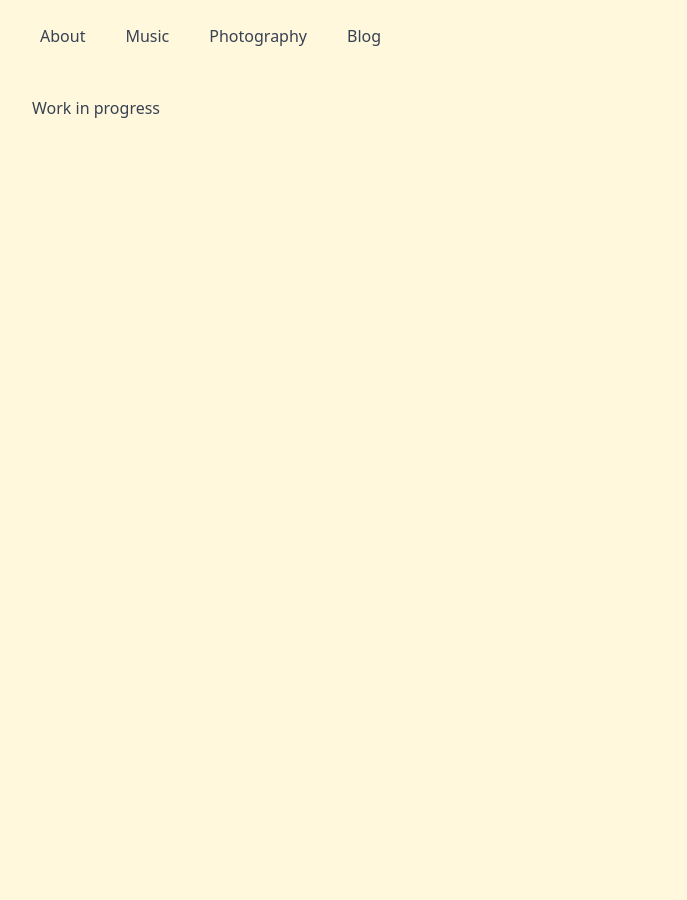
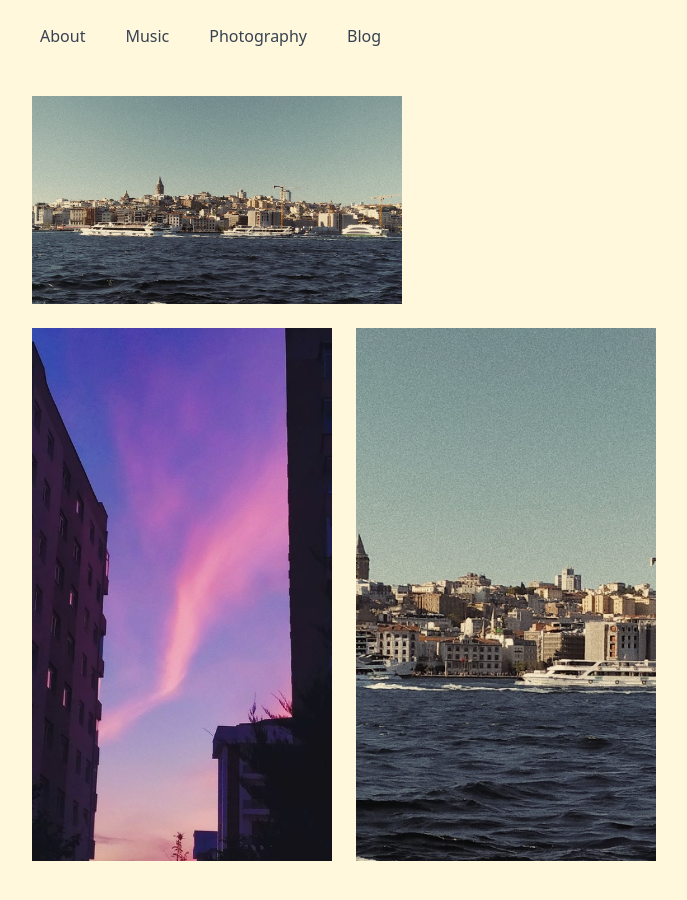
Before and after one commit to egecam/next-blog, a Next.js app: page /photography in a window 1280 px wide. Shown: the top 900 px of the page, without its empty margins (296-983 px from the left). Before the commit the page ends 800 px from the top, so only its background shows below. Built offline with nearby package versions, Linux system fonts and the light colour scheme.

Commit message:
added head titles

```diff
--- a/pages/_app.js
+++ b/pages/_app.js
@@ -1,14 +1,21 @@
 import "../styles/global.css";
+import Head from "next/head";
 import Header from "../components/header";
 import { Auth0Provider } from "@auth0/auth0-react";
 
 function MyApp({ Component, pageProps }) {
   return (
+    <>
       <Auth0Provider
         domain={process.env.NEXT_PUBLIC_AUTH0_DOMAIN}
         clientId={process.env.NEXT_PUBLIC_AUTH0_CLIENT_ID}
         redirectUri={process.env.NEXT_PUBLIC_URL}
       >
+        <Head>
+          <title>Ege Çam</title>
+          <meta name="viewport" content="width=device-width, initial-scale=1" />
+        </Head>
+
         <div className="antialiased text-gray-700">
           <Header />
           <main className="mt-6 mb-20">
@@ -16,6 +23,7 @@ function MyApp({ Component, pageProps }) {
           </main>
         </div>
       </Auth0Provider>
+    </>
   );
 }
 
--- a/pages/blog/[...slug].js
+++ b/pages/blog/[...slug].js
@@ -4,6 +4,7 @@ import { mdxComponents } from "../../components/mdx-component";
 import Form from "../../components/form";
 import Comments from "../../components/comments";
 import useComment from "../../hooks/useComment";
+import Head from "next/head";
 
 export default function PostPage({ post }) {
   const [comments, onSubmit, text, textSet] = useComment();
@@ -13,6 +14,10 @@ export default function PostPage({ post }) {
   });
 
   return (
+    <>
+<Head>
+  <title>{post.frontMatter.title} - Ege Çam</title>
+</Head>
     <div className="site-container">
       <article>
         <h1 className="text-4xl font-bold">{post.frontMatter.title}</h1>
@@ -25,6 +30,7 @@ export default function PostPage({ post }) {
 
       <Comments comments={comments} />
     </div>
+    </>
   );
 }
 
--- a/pages/blog/index.js
+++ b/pages/blog/index.js
@@ -1,8 +1,13 @@
 import { getAllNodes } from "next-mdx/server";
+import Head from "next/head";
 import Link from "next/link";
 
 function BlogPage({ posts }) {
   return (
+    <>
+      <Head>
+        <title>Blog - Ege Çam</title>
+      </Head>
       <div className="site-container">
         <div className="space-y-4">
           {posts.map((post) => {
@@ -22,6 +27,7 @@ function BlogPage({ posts }) {
           })}
         </div>
       </div>
+    </>
   );
 }
 
--- a/pages/music.js
+++ b/pages/music.js
@@ -1,3 +1,4 @@
+import Head from "next/head";
 import NextImage from "next/image";
 import Link from "next/link";
 import { BsArrowUpRight } from "react-icons/bs";
@@ -5,6 +6,9 @@ import { BsArrowUpRight } from "react-icons/bs";
 function MusicPage() {
   return (
     <>
+      <Head>
+        <title>Music - Ege Çam</title>
+      </Head>
       <div className="site-container mt-10">
         <div className="space-y-8">
           <h1 className="text-2xl font-bold">The Piano</h1>
--- a/pages/photography.js
+++ b/pages/photography.js
@@ -1,27 +1,32 @@
+import Head from "next/head";
+
 function PhotoPage() {
   return (
     <>
+      <Head>
+        <title>Photography - Ege Çam</title>
+      </Head>
       <div className="site-container">
-        Work in progress
-        {/*<div className="grid gap-4 col-start-1 col-end-3 row-start-1 sm:mb-6 sm:grid-cols-4 lg:gap-6 lg:col-start-2 lg:row-end-6 lg:row-span-6 lg:mb-0">
+        <div className="grid gap-4 col-start-1 col-end-3 row-start-1 sm:mb-6 sm:grid-cols-4 lg:gap-6 lg:col-start-2 lg:row-end-6 lg:row-span-6 lg:mb-0">
           <img
             src="/photography/betrayal.jpg"
             alt=""
             className="wide-img"
-            title="Betrayal"
+            title="Betrayal, "
           />
           <img
-            src="/photography/bosphorus from mihrabat.jpg"
+            src="/photography/the sky is crying.jpg"
             alt=""
             className="tight-img"
-            title="Bosphorus from Mihrabat"
+            title="The sky is crying, September 2019"
           />
           <img
             src="/photography/betrayal.jpg"
             alt=""
             className="tight-img"
+            title=""
           />
-        </div>*/}
+        </div>
       </div>
     </>
   );
```
Lines whose indentation alone changed are shown as unchanged.
